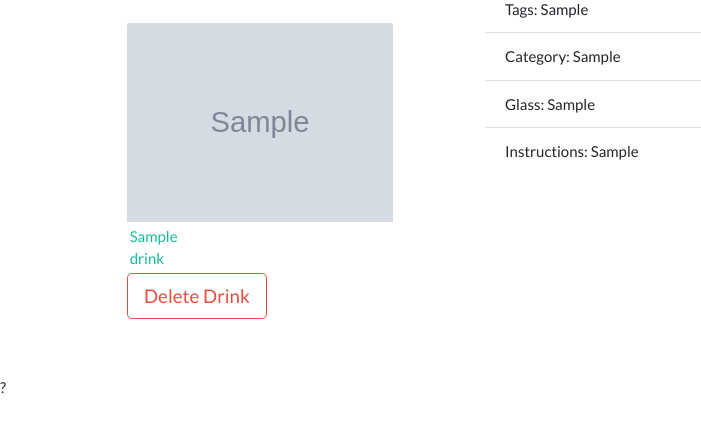
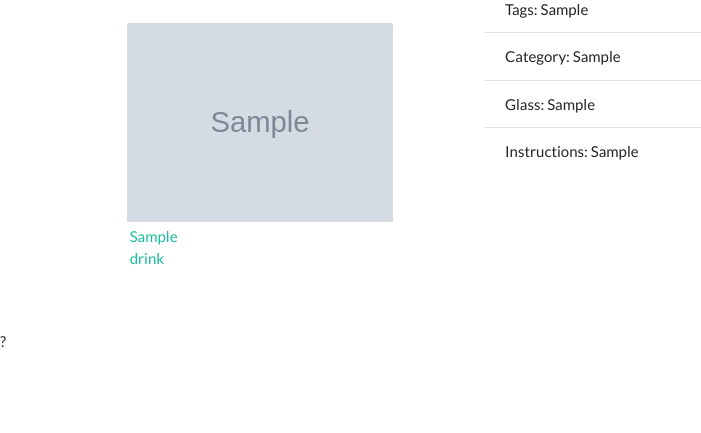
Before and after one commit to makeitbreaux/Moment-of-Clarity, a Flask app: page /recipes in a window 1280 px wide. Shown: the part 272-705 px from the top of the page, without its empty margins (0-701 px from the left). Run offline with Flask 2, Linux system fonts and the light colour scheme; tables that the repository leaves empty hold one stand-in row (values such as "Sample post"); grey boxes marked "Sample" are stand-in pictures; some libraries are stand-ins or nearby versions.

Commit message:
Worked on delete route, still isn't working. Attempted checking DB for existing drinks, unsuccessfully

```diff
--- a/app.py
+++ b/app.py
@@ -18,7 +18,7 @@ app.config["SECRET_KEY"] = "abc123"
 app.config['DEBUG_TB_INTERCEPT_REDIRECTS'] = False
 
 CURR_USER_KEY = "user_id" # "curr_user"
-API_BASE_URL = "http://www.thecocktaildb.com/api/json/v2/9973533"
+API_BASE_URL = "https://www.thecocktaildb.com/api/json/v2/9973533"
 toolbar = DebugToolbarExtension(app)
 database = "postgresql:///drinks"
 
@@ -40,27 +40,27 @@ def index_page():
     data = res.json()
     def transformDrinks(drink):
         image = drink["strDrinkThumb"]
-        drinkName = drink["strDrink"]
-        randomDrink = {'image': image, 'drinkName': drinkName}
+        drink_name = drink["strDrink"]
+        randomDrink = {'image': image, 'drink_name': drink_name}
         return randomDrink
     randomDrinks = list(map(transformDrinks, data["drinks"]))
     return render_template('index.html', randomDrinks=randomDrinks)
 
 @app.route('/drink', methods=["POST"])
 def get_drink_form():
-    drinkName = request.form['strDrink']
-    return redirect(f"/drink/{drinkName}")
+    drink_name = request.form['strDrink']
+    return redirect(f"/drink/{drink_name}")
 
-@app.route('/drink/<string:drinkName>', methods=["GET"])
-def get_drink(drinkName):
+@app.route('/drink/<string:drink_name>', methods=["GET"])
+def get_drink(drink_name):
     """Returns all information for specified drink, filters out alcoholic ingredients, displays information on a page."""
     key = '9973533'
-    res = requests.get(f"{API_BASE_URL}/search.php?s={drinkName}",
-                       params={'key': key, 'strDrink': drinkName})
+    res = requests.get(f"{API_BASE_URL}/search.php?s={drink_name}",
+                       params={'key': key, 'strDrink': drink_name})
     data = res.json()
 
     id = data["drinks"][0]["idDrink"]
-    drinkName = data["drinks"][0]["strDrink"]
+    drink_name = data["drinks"][0]["strDrink"]
     tags = data["drinks"][0]["strTags"]
     category = data["drinks"][0]["strCategory"]
     image = data["drinks"][0]["strDrinkThumb"]
@@ -80,23 +80,33 @@ def get_drink(drinkName):
             isAlcoholic = determine_alcoholic(ingredient)
             if (not isAlcoholic):
                 ingredients.append(f"{measure or ''} {ingredient}")
-        drink = { 'id': id, 'name': drinkName, 'tags':tags, 'category': category, 'image': image, 'glass': glass, 'instructions': instructions, 'ingredients':ingredients}
+        drink = { 'id': id, 'name': drink_name, 'tags':tags, 'category': category, 'image': image, 'glass': glass, 'instructions': instructions, 'ingredients':ingredients}
+# I SPENT HOURS TRYING TO FIGURE THIS OUT AND CANNOT AND I DO NOT KNOW WHY
+    # def has_user_saved_drink(result):
+    #     result = Drink.query().filter_by(Drink.user_id == session[CURR_USER_KEY], Drink.drink_name == drink_name).limit(25)
+    #     if has_user_saved_drink() == True:
+    #         flash(f"Drink Already Saved", "danger")
+    #     else:
 
-    return render_template('show_drinks.html', drink=drink, ingredients=ingredients)
+        return render_template('show_drinks.html', drink=drink, ingredients=ingredients)
 
-@app.route('/drink/<string:drinkName>/delete', methods=["GET", "POST"])
-def delete_drink(drinkName):
+@app.route('/drink/<string:drink_name>/delete', methods=["POST"])
+def delete_drink(drink_name):
     """Deletes a particular drink"""
-    drink = Drink.query.filter_by(drinkName=drinkName).first()
 
-    if drink:
-            db.session.delete(drink)
-            db.session.commit()
-            flash(f"Drink Deleted")
-            return redirect('/recipes')
+    if not g.user:
+        flash("Access unauthorized.", "danger")
+        return redirect("/")
 
+    drink = Drink.query.filter(drink_name)
+    if drink.user_id != g.user.id:
+        flash("Access unauthorized.", "danger")
+        return redirect("/")
 
-    return redirect("/recipes")
+    db.session.delete(drink)
+    db.session.commit()
+    flash(f"Drink Deleted", "success")
+    return redirect('/')
 
 @app.route('/recipes', methods=["GET"])
 def show_saved_drinks():
@@ -136,8 +146,7 @@ def add_drink():
     if request.method == 'POST':
         # request is from the add_drink button (data from API)
         if request.json is not None:
-            # user_id = request.json.get("user_id")
-            drinkName = request.json.get("drink_name")
+            drink_name = request.json.get("drink_name")
             tags = request.json.get("tags")
             category = request.json.get("category")
             glass = request.json.get("glass")
@@ -148,7 +157,7 @@ def add_drink():
 
         # request is from the add_drink form (data is manually inputted)
         elif request.form is not None:
-            drinkName = request.form.get("drink_name")
+            drink_name = request.form.get("drink_name")
             tags = request.form.get("tags")
             category = request.form.get("category")
             glass = request.form.get("glass")
@@ -157,7 +166,7 @@ def add_drink():
             measures = request.form.get("measures")
             imageThumb = request.form.get("image_thumb")
 
-        new_drink = Drink(user_id=session[CURR_USER_KEY], drink_name=drinkName, tags=tags, category=category, glass=glass, instructions=instructions, ingredients=ingredients, measures=measures, image_thumb=imageThumb)
+        new_drink = Drink(user_id=session[CURR_USER_KEY], drink_name=drink_name, tags=tags, category=category, glass=glass, instructions=instructions, ingredients=ingredients, measures=measures, image_thumb=imageThumb)
         db.session.add(new_drink)
         db.session.commit()
         flash('Drink Added!', "success")
--- a/forms.py
+++ b/forms.py
@@ -70,6 +70,5 @@ class LoginForm(FlaskForm):
     """Login form."""
 
     username = StringField('Username', validators=[DataRequired()])
-    # Jen: why validate to min=6? you should have register form's password field
-    # also have same min lenght validation
+
     password = PasswordField('Password', validators=[Length(min=4)])
--- a/static/drinks.js
+++ b/static/drinks.js
@@ -1,12 +1,11 @@
 // TRYING TO GET DELETE BUTTON ON /SHOW_DRINKS TO WORK
-$('#delete-drink').click(deleteDrink)
+// $('#delete-drink').click(deleteDrink)
 
-async function deleteDrink(e) {
-  e.preventDefault();
-  const drink_name = $(this).data('drink_name')
-  await axios.delete(`/drink/${drink_name}`)
-  $(this).parent().pop()
-}
+// async function deleteDrink(drink_name) {
+//   const drink_name = $(this).data('drink_name')
+//   await axios.delete(`/drinks/${drink_name}`)
+//   $(this).parent().pop()
+// }
 
 $('#add-drink').click(addDrink)
 
@@ -31,11 +30,18 @@ async function addDrink(e) {
     measures,
     image_thumb
   });
+ //DISABLE BUTTON AFTER DRINK ADDED
+  $('#add-drink').attr("disabled", true);
 
-  $('#add-drink').attr("disabled", true);
 }
 
-// TRYING TO GET BUTTON TO DISABLE AFTER CLICK
-// function disableAddButton = (e) => {
-//   $('#add-drink').prop('disabled', true)
-// };
+
+// function makeDELETErequest() {
+//   $.ajax({
+//       url: 'test.html',
+//       type: 'DELETE',
+//       success: function (result) {
+//           // Do something with the result
+//       }
+//   });
+// }
--- a/static/styles.css
+++ b/static/styles.css
@@ -1,2 +1,7 @@
 /* navbar color: #798777
 other colors: #A2B29F, #BDD2B6, #F8EDE3 */
+
+#add-drink button:disabled,
+button[disabled] {
+    background-color: gray;
+}
--- a/templates/index.html
+++ b/templates/index.html
@@ -27,14 +27,14 @@
     <div class="carousel-item active ">
       <img src="{{ randomDrinks[0].image }}" class="mx-auto d-block w-25" alt="...">
       <div class="carousel-caption">
-        <h5> <a href="/drink/{{randomDrinks[0].drinkName}}"> {{ randomDrinks[0].drinkName }} </a> </h5>
+        <h5> <a href="/drink/{{randomDrinks[0].drink_name}}"> {{ randomDrinks[0].drink_name }} </a> </h5>
       </div>
     </div>
     {% for drink in randomDrinks[1:] %}
     <div class="carousel-item">
       <img src=" {{ drink.image }} " class="mx-auto d-block w-25" alt="...">
       <div class="carousel-caption">
-        <h5> <a href="/drink/{{drink.drinkName}}"> {{ drink.drinkName }} </a> </h5>
+        <h5> <a href="/drink/{{drink.drink_name}}"> {{ drink.drink_name }} </a> </h5>
       </div>
     </div>
     {% endfor %}
--- a/templates/recipes.html
+++ b/templates/recipes.html
@@ -21,9 +21,7 @@
     </div>
 <!--
     STILL CANNOT GET DELETE BUTTON TO WORK -->
-    <div action="/drink/{{ drinkName }}/delete" id="delete_drink" method="POST" class="btn btn-outline-danger btn-lg">Delete Drink</div>
-    <form action="/drink/{{ drinkName }}/delete" id="delete_drink" method="POST">
-    </form>
+
 
 
   </div>
```
Also changed, not shown: models.py (+3 -28 lines), templates/show_drinks.html (+9 -2 lines), templates/base.html (line endings or trailing spaces).
